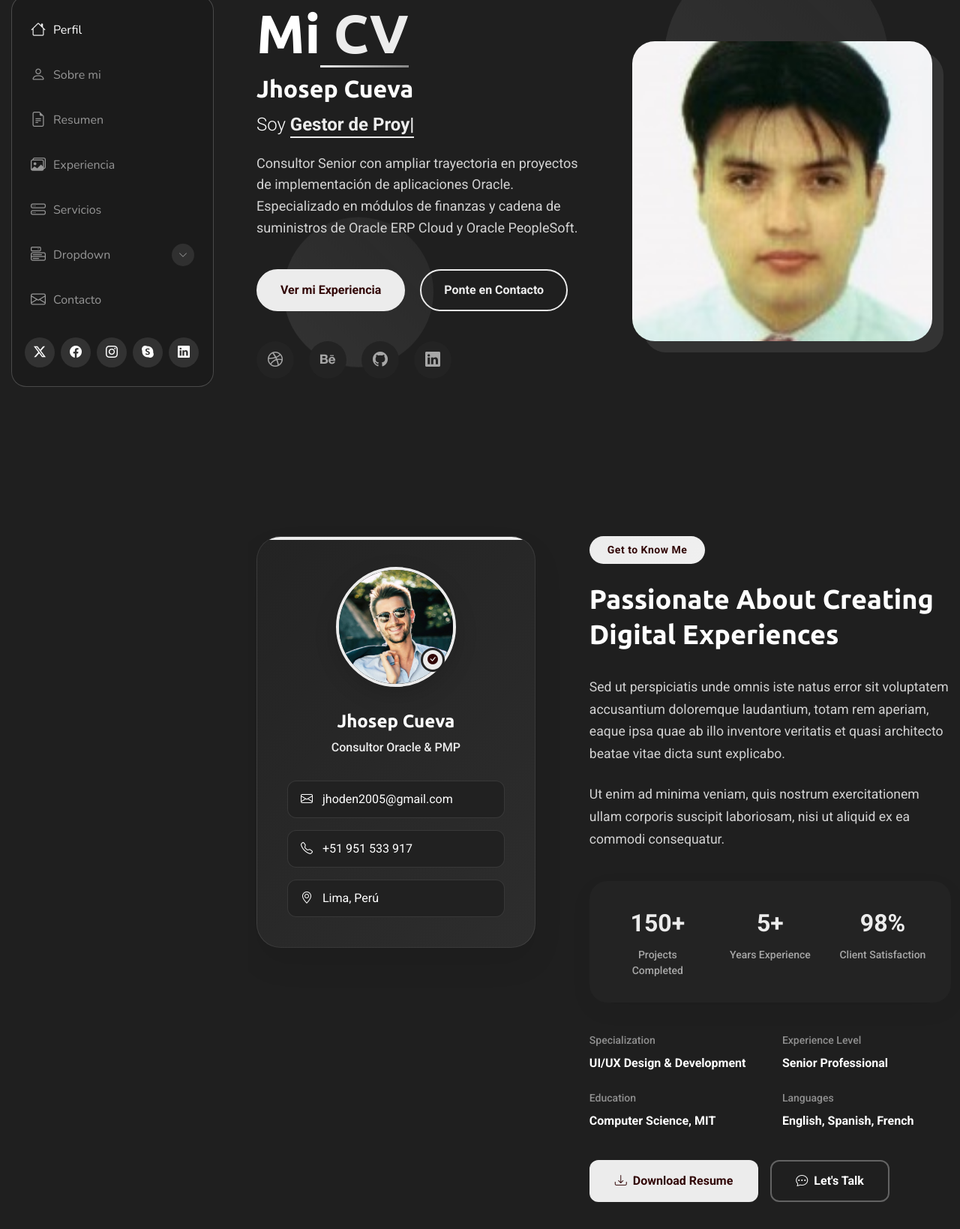
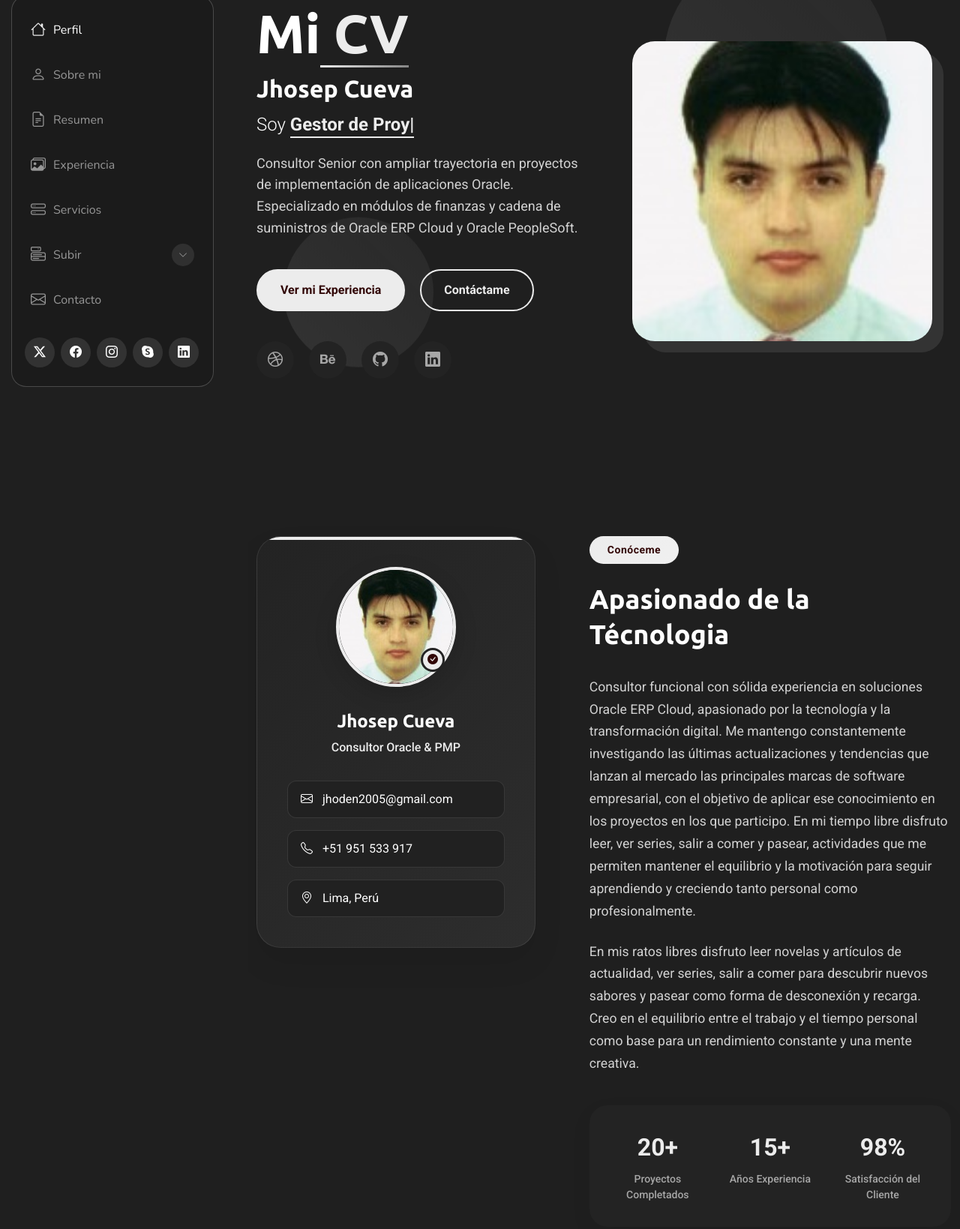
Before and after one commit to JhosepDenis85/Hackaton01_Mi_CV_Jhosep, a plain HTML site: page index.html in a window 1280 px wide. Shown: the part 145-1784 px from the top of the page at 75% size. Drawn offline with nearby package versions, Linux system fonts and the light colour scheme.

Commit message:
Cambios Descripciones

```diff
--- a/index.html
+++ b/index.html
@@ -49,7 +49,7 @@
           <li><a href="#resume"><i class="bi bi-file-earmark-text navicon"></i> Resumen</a></li>
           <li><a href="#portfolio"><i class="bi bi-images navicon"></i> Experiencia</a></li>
           <li><a href="#services"><i class="bi bi-hdd-stack navicon"></i> Servicios</a></li>
-          <li class="dropdown"><a href="#"><i class="bi bi-menu-button navicon"></i> <span>Dropdown</span> <i class="bi bi-chevron-down toggle-dropdown"></i></a>
+          <li class="dropdown"><a href="#"><i class="bi bi-menu-button navicon"></i> <span>Subir</span> <i class="bi bi-chevron-down toggle-dropdown"></i></a>
             <ul>
               <li><a href="#">Dropdown 1</a></li>
               <li class="dropdown"><a href="#"><span>Deep Dropdown</span> <i class="bi bi-chevron-down toggle-dropdown"></i></a>
@@ -106,7 +106,7 @@
 
                 <div class="hero-actions">
                   <a href="#portfolio" class="btn btn-primary">Ver mi Experiencia</a>
-                  <a href="#contact" class="btn btn-outline">Ponte en Contacto</a>
+                  <a href="#contact" class="btn btn-outline">Contáctame</a>
                 </div>
 
                 <div class="social-links">
@@ -143,7 +143,7 @@
             <div class="profile-card">
               <div class="profile-header">
                 <div class="profile-image">
-                  <img src="assets/img/profile/profile-square-3.webp" alt="Profile Image" class="img-fluid">
+                  <img src="assets/img/profile/JhosepCV.jpg" alt="Imagen Perfil" class="img-fluid">
                 </div>
                 <div class="profile-badge">
                   <i class="bi bi-check-circle-fill"></i>
@@ -175,28 +175,28 @@
           <div class="col-lg-7" data-aos="fade-left" data-aos-delay="300">
             <div class="about-content">
               <div class="section-header">
-                <span class="badge-text">Get to Know Me</span>
-                <h2>Passionate About Creating Digital Experiences</h2>
+                <span class="badge-text">Conóceme</span>
+                <h2>Apasionado de la Técnologia</h2>
               </div>
 
               <div class="description">
-                <p>Sed ut perspiciatis unde omnis iste natus error sit voluptatem accusantium doloremque laudantium, totam rem aperiam, eaque ipsa quae ab illo inventore veritatis et quasi architecto beatae vitae dicta sunt explicabo.</p>
+                <p>Consultor funcional con sólida experiencia en soluciones Oracle ERP Cloud, apasionado por la tecnología y la transformación digital. Me mantengo constantemente investigando las últimas actualizaciones y tendencias que lanzan al mercado las principales marcas de software empresarial, con el objetivo de aplicar ese conocimiento en los proyectos en los que participo. En mi tiempo libre disfruto leer, ver series, salir a comer y pasear, actividades que me permiten mantener el equilibrio y la motivación para seguir aprendiendo y creciendo tanto personal como profesionalmente.</p>
 
-                <p>Ut enim ad minima veniam, quis nostrum exercitationem ullam corporis suscipit laboriosam, nisi ut aliquid ex ea commodi consequatur.</p>
+                <p> En mis ratos libres disfruto leer novelas y artículos de actualidad, ver series, salir a comer para descubrir nuevos sabores y pasear como forma de desconexión y recarga. Creo en el equilibrio entre el trabajo y el tiempo personal como base para un rendimiento constante y una mente creativa.</p>
               </div>
 
               <div class="stats-grid">
                 <div class="stat-item">
-                  <div class="stat-number">150+</div>
-                  <div class="stat-label">Projects Completed</div>
+                  <div class="stat-number">20+</div>
+                  <div class="stat-label">Proyectos Completados</div>
                 </div>
                 <div class="stat-item">
-                  <div class="stat-number">5+</div>
-                  <div class="stat-label">Years Experience</div>
+                  <div class="stat-number">15+</div>
+                  <div class="stat-label">Años Experiencia</div>
                 </div>
                 <div class="stat-item">
                   <div class="stat-number">98%</div>
-                  <div class="stat-label">Client Satisfaction</div>
+                  <div class="stat-label">Satisfacción del Cliente</div>
                 </div>
               </div>
 
@@ -390,8 +390,8 @@
 
       <!-- Section Title -->
       <div class="container section-title" data-aos="fade-up">
-        <h2>Resume</h2>
-        <p>Magnam dolores commodi suscipit. Necessitatibus eius consequatur ex aliquid fuga eum quidem. Sit sint consectetur velit. Quisquam quos quisquam cupiditate. Et nemo qui impedit suscipit alias ea. Quia fugiat sit in iste officiis commodi quidem hic quas.</p>
+        <h2>Resumen</h2>
+        <p>Consultor Senior con ampliar trayectoria en proyectos de implementación de aplicaciones Oracle. Especializado en módulos de finanzas y cadena de suministros de Oracle ERP Cloud y Oracle PeopleSoft. He desempeñado con óptimo rendimiento el rol de consultor y líder funcional en proyectos de implementación y soporte en los sectores de educación, manufactura, telecomunicaciones, construcción, minería y hotelería. Con gran capacidad de análisis y con un enfoque orientado al uso eficiente de las funcionalidades y aseguramiento de calidad de las localizaciones de Oracle ERP Cloud he logrado implementar modelos con un alto nivel de satisfacción del cliente.</p>
       </div><!-- End Section Title -->
 
       <div class="container" data-aos="fade-up" data-aos-delay="100">
@@ -401,11 +401,11 @@
           <div class="col-lg-4">
             <div class="resume-side" data-aos="fade-right" data-aos-delay="100">
               <div class="profile-img mb-4">
-                <img src="assets/img/profile/profile-square-2.webp" alt="Profile" class="img-fluid rounded">
+                <img src="assets/img/profile/JhosepCV.jpg" alt="Perfil" class="img-fluid rounded">
               </div>
 
-              <h3>Professional Summary</h3>
-              <p>Driven software architect with expertise in developing scalable, high-performance enterprise solutions. Passionate about leveraging cutting-edge technologies to solve complex business challenges.</p>
+              <h3>Resumen Profesional</h3>
+              <p>Consultor Senior con ampliar trayectoria en proyectos de implementación de aplicaciones Oracle. Especializado en módulos de finanzas y cadena de suministros de Oracle ERP Cloud y Oracle PeopleSoft. He desempeñado con óptimo rendimiento el rol de consultor y líder funcional en proyectos de implementación y soporte en los sectores de educación, manufactura, telecomunicaciones, construcción, minería y hotelería. Con gran capacidad de análisis y con un enfoque orientado al uso eficiente de las funcionalidades y aseguramiento de calidad de las localizaciones de Oracle ERP Cloud he logrado implementar modelos con un alto nivel de satisfacción del cliente.</p>
 
               <h3 class="mt-4">Contact Information</h3>
               <ul class="contact-info list-unstyled">
```
